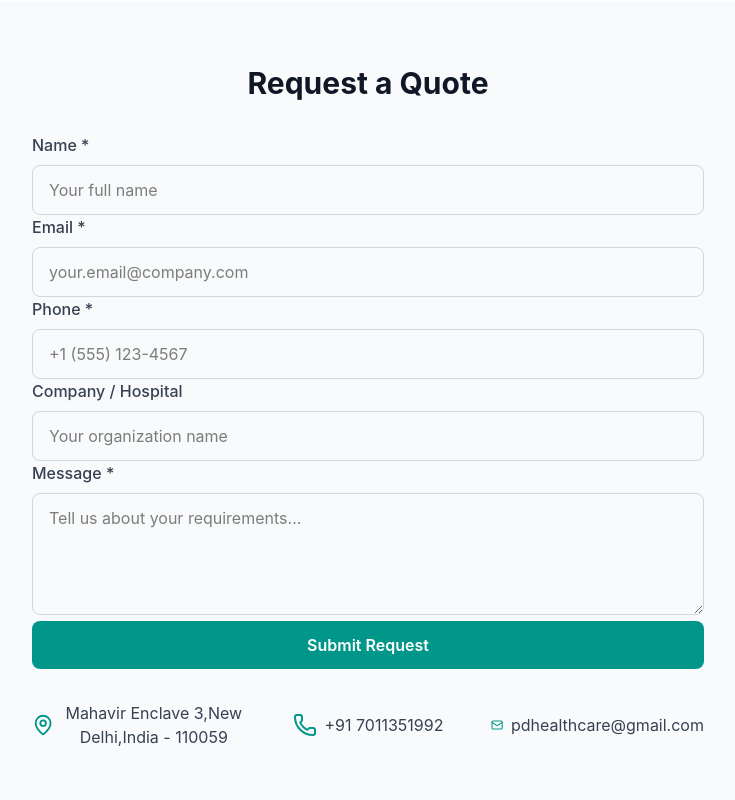
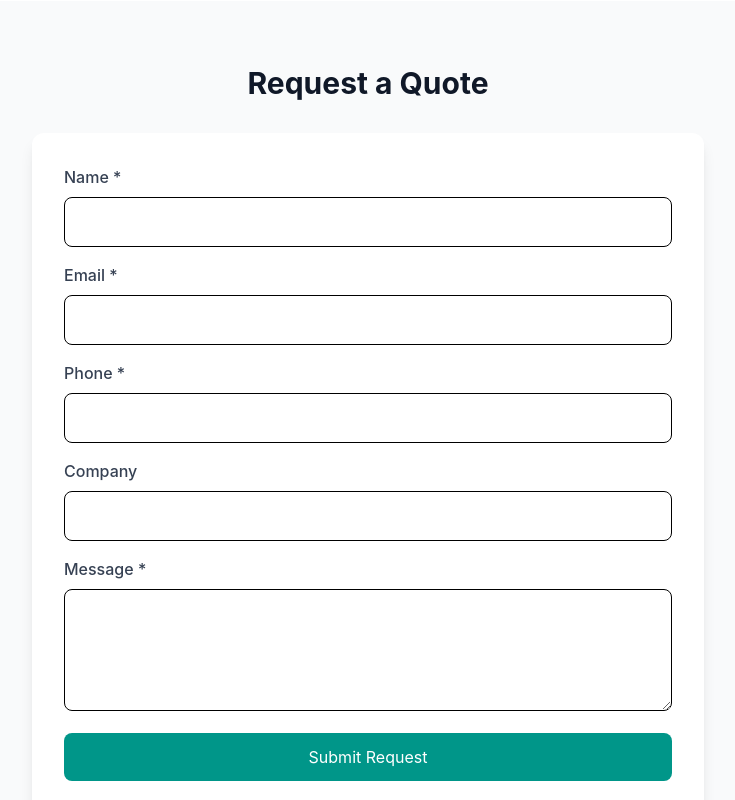
Before and after one commit to pdhealthcare24/WEBSITE-HOSTING, a React (Vite) app: page / in a window 1280 px wide. Shown: the part 2560-3360 px from the top of the page, without its empty margins (272-1007 px from the left). Built offline with nearby package versions, Linux system fonts and the light colour scheme.

Commit message:
full project upload

```diff
--- a/src/App.tsx
+++ b/src/App.tsx
@@ -430,80 +430,60 @@ export default function App() {
             Request a Quote
           </h2>
           <div className="max-w-2xl mx-auto">
-            <form action="https://formspree.io/f/mvzvzvwa" method="POST">
-              <input
-                type="hidden"
-                name="_next"
-                value="https://your-site.vercel.app/success"
-              />
+             <form
+              onSubmit={async (e) => {
+                e.preventDefault();
+
+                const formData = new FormData(e.currentTarget);
+
+                try {
+                  const res = await fetch("https://formspree.io/f/mvzvzvwa", {
+                    method: "POST",
+                    body: formData,
+                    headers: {
+                      Accept: "application/json",
+                    },
+                  });
+
+                  if (res.ok) {
+                    alert("✅ Form submitted successfully!");
+                    e.currentTarget.reset();
+                  } else {
+                    alert("❌ Submission failed");
+                  }
+                } catch {
+                  alert("❌ Error submitting form");
+                }
+              }}
+              className="bg-white rounded-xl shadow-lg p-8 space-y-4"
+            >
+
               <div>
-                <label className="block text-gray-700 font-medium mb-2">
-                  Name *
-                </label>
-                <input
-                  type="text"
-                  name="name"
-                  required
-                  className="w-full px-4 py-3 border border-gray-300 rounded-lg focus:outline-none focus:ring-2 focus:ring-teal-500"
-                  placeholder="Your full name"
-                />
+                <label className="block text-gray-700 font-medium mb-2">Name *</label>
+                <input type="text" name="name" required className="w-full px-4 py-3 border rounded-lg" />
               </div>
 
               <div>
-                <label className="block text-gray-700 font-medium mb-2">
-                  Email *
-                </label>
-                <input
-                  type="email"
-                  name="email"
-                  required
-                  className="w-full px-4 py-3 border border-gray-300 rounded-lg focus:outline-none focus:ring-2 focus:ring-teal-500"
-                  placeholder="your.email@company.com"
-                />
+                <label className="block text-gray-700 font-medium mb-2">Email *</label>
+                <input type="email" name="email" required className="w-full px-4 py-3 border rounded-lg" />
               </div>
 
               <div>
-                <label className="block text-gray-700 font-medium mb-2">
-                  Phone *
-                </label>
-                <input
-                  type="tel"
-                  name="phone"
-                  required
-                  className="w-full px-4 py-3 border border-gray-300 rounded-lg focus:outline-none focus:ring-2 focus:ring-teal-500"
-                  placeholder="+1 (555) 123-4567"
-                />
+                <label className="block text-gray-700 font-medium mb-2">Phone *</label>
+                <input type="tel" name="phone" required className="w-full px-4 py-3 border rounded-lg" />
               </div>
 
               <div>
-                <label className="block text-gray-700 font-medium mb-2">
-                  Company / Hospital
-                </label>
-                <input
-                  type="text"
-                  name="company"
-                  className="w-full px-4 py-3 border border-gray-300 rounded-lg focus:outline-none focus:ring-2 focus:ring-teal-500"
-                  placeholder="Your organization name"
-                />
+                <label className="block text-gray-700 font-medium mb-2">Company</label>
+                <input type="text" name="company" className="w-full px-4 py-3 border rounded-lg" />
               </div>
 
               <div>
-                <label className="block text-gray-700 font-medium mb-2">
-                  Message *
-                </label>
-                <textarea
-                  name="message"
-                  required
-                  rows={4}
-                  className="w-full px-4 py-3 border border-gray-300 rounded-lg focus:outline-none focus:ring-2 focus:ring-teal-500"
-                  placeholder="Tell us about your requirements..."
-                />
+                <label className="block text-gray-700 font-medium mb-2">Message *</label>
+                <textarea name="message" required rows={4} className="w-full px-4 py-3 border rounded-lg" />
               </div>
 
-              <button
-                type="submit"
-                className="w-full bg-teal-600 text-white py-3 rounded-lg font-semibold hover:bg-teal-700 transition"
-              >
+              <button className="w-full bg-teal-600 text-white py-3 rounded-lg hover:bg-teal-700">
                 Submit Request
               </button>
             </form>
```
